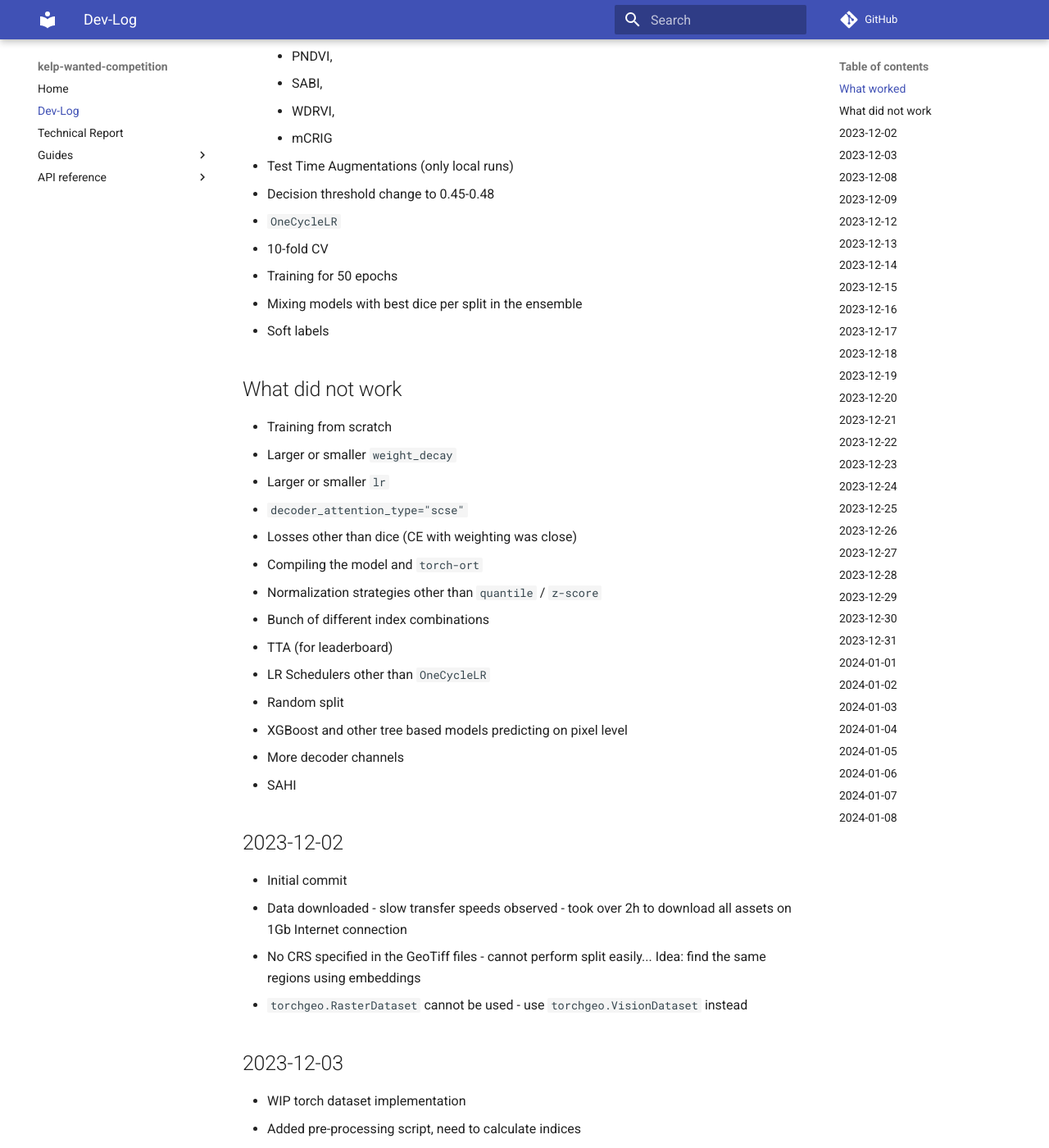
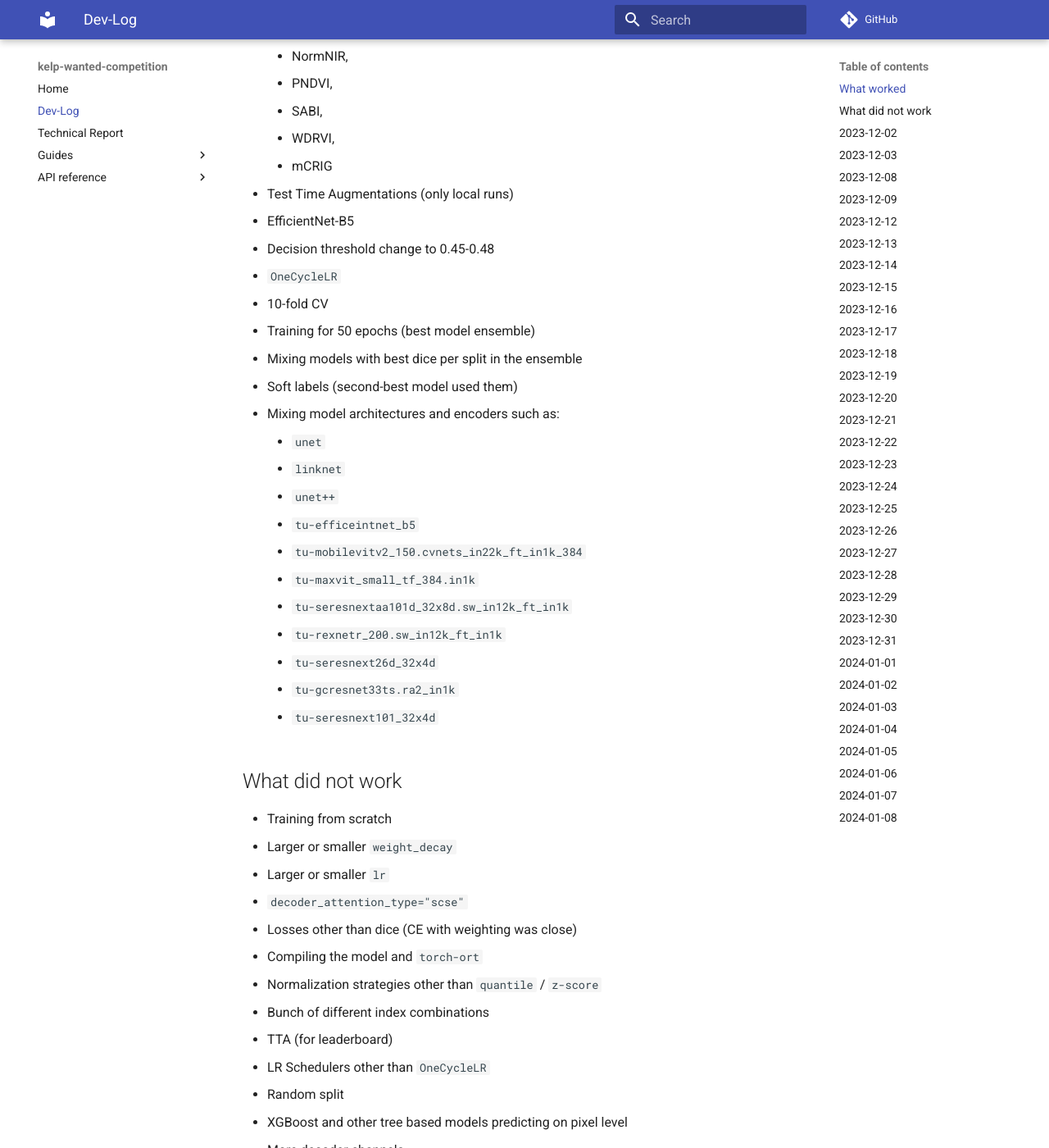
Before and after one commit to xultaeculcis/kelp-wanted-competition, an MkDocs documentation site: the page built from docs/dev-log.md, in a window 1280 px wide and 1400 px high, scrolled down 2669 px. Shown: the whole window at 82% size. Built offline with MkDocs 1.6.1 and Material for MkDocs 9.7.7, drawn with Linux system fonts in a browser that asks for light colours; comment, search, counter and statistics services are not loaded; some of the changed text lies outside the part shown.

Commit message:
Update dev log

```diff
--- a/docs/dev-log.md
+++ b/docs/dev-log.md
@@ -81,12 +82,25 @@ Checklist:
     * WDRVI,
     * mCRIG
 * Test Time Augmentations (only local runs)
+* EfficientNet-B5
 * Decision threshold change to 0.45-0.48
 * `OneCycleLR`
 * 10-fold CV
-* Training for 50 epochs
+* Training for 50 epochs (best model ensemble)
 * Mixing models with best dice per split in the ensemble
-* Soft labels
+* Soft labels (second-best model used them)
+* Mixing model architectures and encoders such as:
+    * `unet`
+    * `linknet`
+    * `unet++ `
+    * `tu-efficeintnet_b5`
+    * `tu-mobilevitv2_150.cvnets_in22k_ft_in1k_384`
+    * `tu-maxvit_small_tf_384.in1k`
+    * `tu-seresnextaa101d_32x8d.sw_in12k_ft_in1k`
+    * `tu-rexnetr_200.sw_in12k_ft_in1k`
+    * `tu-seresnext26d_32x4d`
+    * `tu-gcresnet33ts.ra2_in1k`
+    * `tu-seresnext101_32x4d`
 
 ## What did not work
 
@@ -104,6 +118,11 @@ Checklist:
 * XGBoost and other tree based models predicting on pixel level
 * More decoder channels
 * SAHI
+* Resize strategy different than `pad`
+* Training with larger images
+* Bigger batches
+* More frequent val checks
+* Smaller batch sizes and `accumulate_grad_batches` > 1
 
 ## 2023-12-02
 
@@ -773,9 +792,9 @@ Findings:
 * Last two model changes were never submitted - the one with training for 50 epochs and the one with updated sampler weights...
 * Fuck my life...
 * New scores are:
-  * Training for 50 epochs, all weights = 1.0: **0.7197**
-  * Training for 50 epochs, weights rescaled based on scores on historical LB using min-max scaler: **0.7200**
-  * New sampler weights: **0.7169**
+    * Training for 50 epochs, all weights = 1.0: **0.7197**
+    * Training for 50 epochs, weights rescaled based on scores on historical LB using min-max scaler: **0.7200**
+    * New sampler weights: **0.7169**
 * Will build new ensemble of all best models for all splits, regardless of training method
 * New ideas: model weight averaging, weighting probabilities instead of decisions as it is now
 
@@ -798,13 +817,13 @@ as they are the worst on LB individually
 * Added eval scripts for evaluating from folders with masks - evaluating ensemble is now easier
 * Tested ensemble with various settings: TTA, decision thresholds, soft labels, tta merge modes, various fold weights
 * Best combination:
-  * no TTA
-  * soft labels
-  * no decision threshold on fold level
-  * decision threshold = 0.48 for final ensemble
-  * weights as before -> MinMaxScaler(0.2, 1.0)
-  * fold=0 -> 0.0 fold=1 -> 0.0, fold=9 -> 0.0
-  * mix of best model per split
+    * no TTA
+    * soft labels
+    * no decision threshold on fold level
+    * decision threshold = 0.48 for final ensemble
+    * weights as before -> MinMaxScaler(0.2, 1.0)
+    * fold=0 -> 0.0 fold=1 -> 0.0, fold=9 -> 0.0
+    * mix of best model per split
 * Public LB = **0.7208**
 
 ## 2024-02-12
@@ -850,11 +869,11 @@ as they are the worst on LB individually
 ## 2024-02-19
 
 * New submissions:
-  * Fold-0: 0.7135
-  * Fold-1: 0.7114
-  * Fold-2: 0.7094
-  * Fold-3: 0.7133
-  * Fold-4: 0.7106
+    * Fold-0: 0.7135
+    * Fold-1: 0.7114
+    * Fold-2: 0.7094
+    * Fold-3: 0.7133
+    * Fold-4: 0.7106
 
 ## 2024-02-20
 
```
Also changed, not shown: other parts of docs/dev-log.md (+1 -0 lines).
